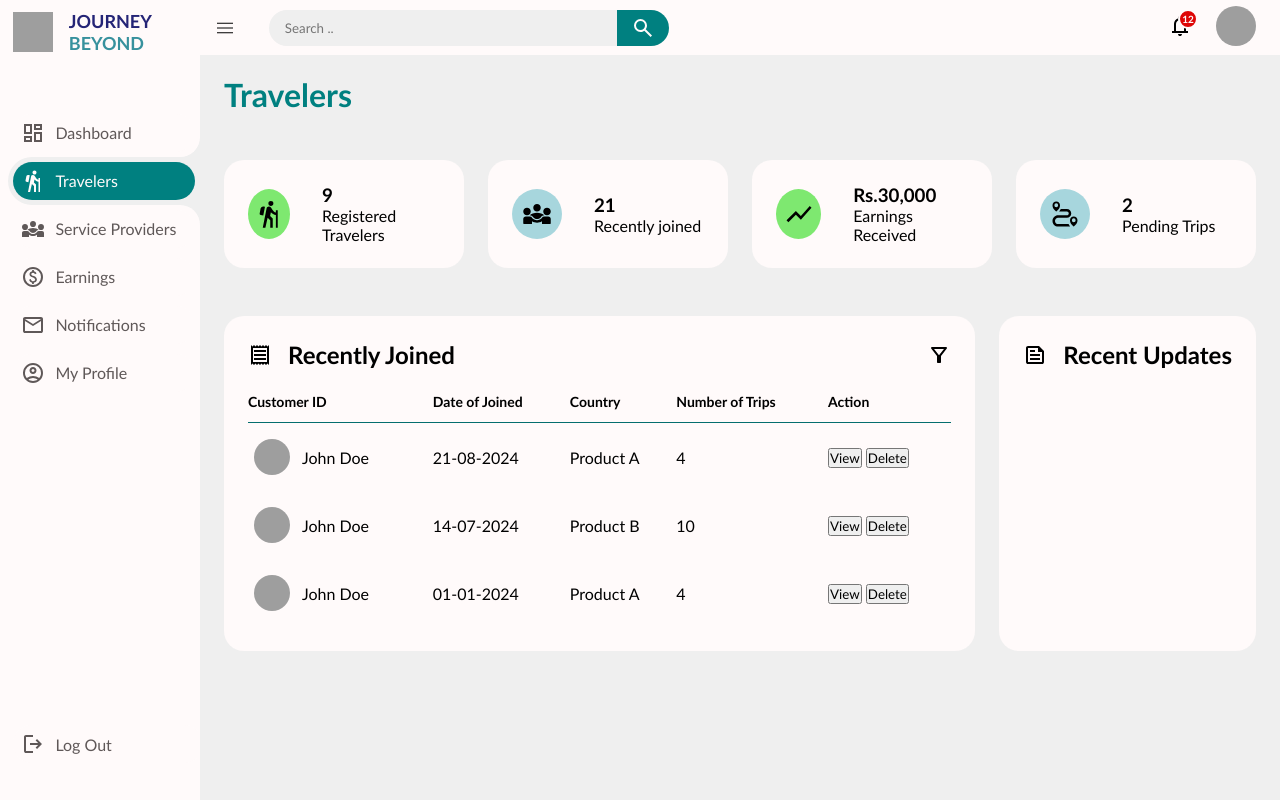
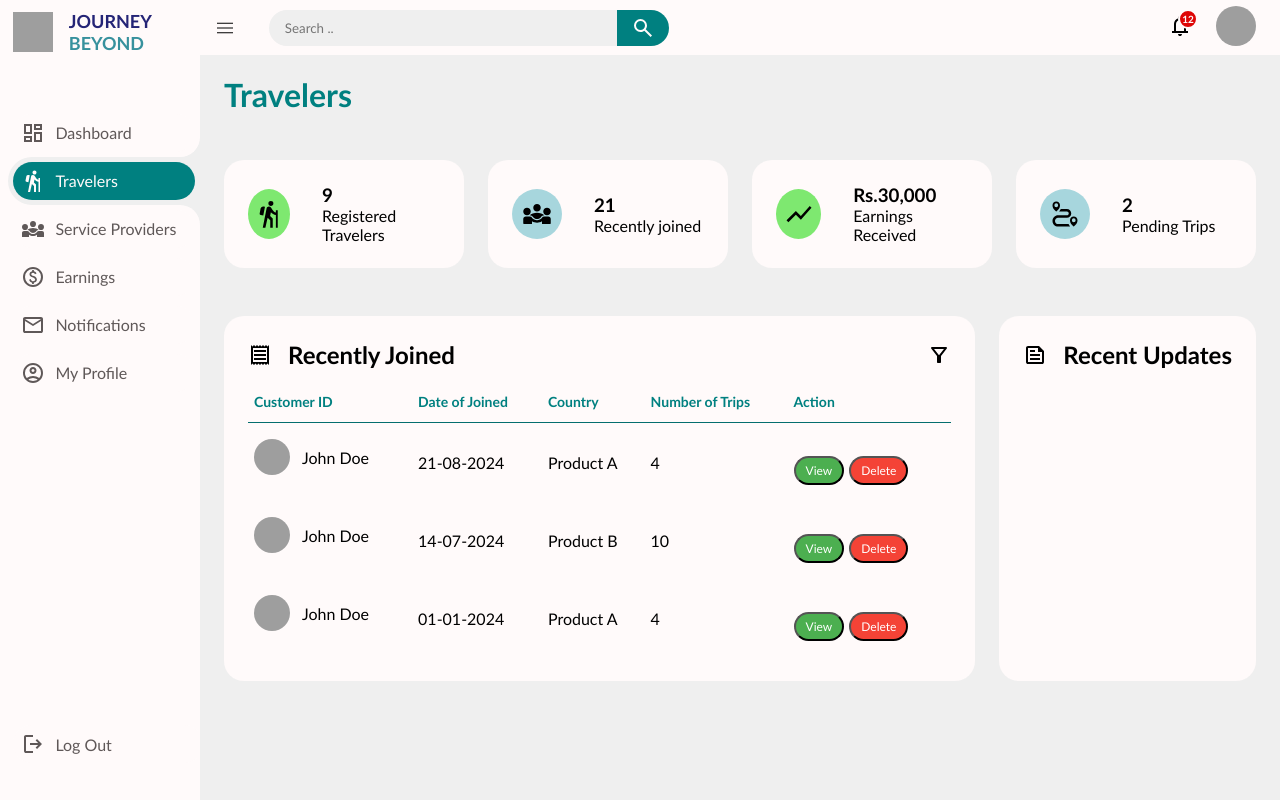
Before and after one commit to Thiwanga123/journeybeyond, a PHP site: page /Travelers.html in a window 1280 px wide. Run offline with PHP 8.4, Linux system fonts and the light colour scheme; grey boxes are pictures that could not be loaded.

Commit message:
updated the dashboard.css

```diff
--- a/New Admin Panel/Dashboard.css
+++ b/New Admin Panel/Dashboard.css
@@ -114,11 +114,15 @@
     padding-bottom: 12px;
     font-size: 14px;
     text-align: left;
+    padding-left: 6px;
+    color: var(--light-primary);
     border-bottom: 1px solid var(--light-success);
 }
 
 .content main .bottom-data .orders table td{
     padding: 16px 0;
+    padding-left: 6px;
+    text-align: left;
 }
 
 .content main .bottom-data .orders table tr td:first-child{
@@ -162,3 +166,169 @@
 .content main .bottom-data .orders table tbody tr td .status.cancelled{
     background: rgb(255, 50, 50);
 }
+
+.action-buttons {
+    display: flex;
+    gap: 5px;
+}
+.action-buttons button {
+    padding: 5px 10px;
+    border-radius: 20px;
+    cursor: pointer;
+    font-size: 12px;
+    transition: all 0.3s ease;
+}
+
+.view-btn {
+    background-color: #4CAF50;
+    color: white;
+}
+
+.view-btn:hover {
+    background-color: #45a049;
+}
+
+.delete-btn {
+    background-color: #f44336;
+    color: white;
+}
+
+.delete-btn:hover {
+    background-color: #d32f2f;
+}
+
+.reminders{
+    display: flex;
+    flex-direction: column;
+    gap: 20px;
+}
+
+.reminders .header{
+    display: flex;
+    align-items: center;
+}
+.reminders .header svg{
+    cursor: pointer;
+}
+
+.reminders .update-list{
+    display: flex;
+    flex-direction: column;
+    gap: 10px;
+}
+
+.reminders .update-list .update{
+    display: flex;
+    align-items: center;
+    gap: 10px;
+}
+
+.reminders .update-list .update img{
+    width: 40px;
+    height: 40px;
+    border-radius: 50%;
+}
+
+.reminders .update-list .update .update-info{
+    display: flex;
+    flex-direction: column;
+    gap: 10px;
+}
+
+.reminders .update-list .update .update-info .name-info{
+    font-weight: bold;
+}
+
+.reminders .update-list .update .update-info .service-info{
+    font-size: 12px;
+    color: #666;
+}
+
+.reminders .update-list .update .update-info .action-buttons{
+    display: flex;
+}
+
+.reminders .update-list .update .update-info .action-buttons button {
+    padding: 5px 10px;
+    border-radius: 20px;
+    cursor: pointer;
+    font-size: 12px;
+    transition: all 0.3s ease;
+}
+
+.reminders .update-list .update .update-info .action-buttons .view-btn {
+    background-color: #4CAF50;
+
+
+}
+
+.reminders .update-list .update .update-info .action-buttons .view-btn:hover {
+    background-color: #5fd265;
+}
+
+.reminders .update-list .update .update-info .action-buttons .reject-btn {
+    background-color: #e75147;
+    color: white;
+}
+
+.reminders .update-list .update .update-info .action-buttons .reject-btn:hover {
+    background-color: #d46161;
+}
+
+.reminders .update-list .update .update-info .action-buttons .approve-btn {
+    background-color: #2196F3;
+    color: white;
+}
+
+.reminders .earnings-image{
+    display: flex;
+    justify-content: center;
+    align-items: center;
+}
+
+.reminders .earnings-image img{
+    width: 100%;
+    height: auto;
+    height: 200px;
+}
+
+.reminders .update-list .update .update-info .action-buttons .approve-btn:hover {
+    background-color: #1e88e5;
+}
+@media screen and (max-width: 1200px) {
+    .reminders .update-list .update {
+        flex-direction: column;
+        align-items: flex-start;
+    }
+
+    .reminders .update-list .update .update-info {
+        margin-top: 10px;
+    }
+
+    .reminders .update-list .update .update-info .action-buttons {
+        margin-top: 10px;
+    }
+}
+
+@media screen and (max-width: 768px) {
+    .reminders .update-list .update .update-info .action-buttons {
+        flex-direction: column;
+    }
+
+    .reminders .update-list .update .update-info .action-buttons button {
+        margin-bottom: 5px;
+        width: 100%;
+    }
+}
+
+@media screen and (max-width: 480px) {
+    .reminders .update-list .update .update-info .name-info,
+    .reminders .update-list .update .update-info .service-info {
+        font-size: 14px;
+    }
+
+    .reminders .update-list .update .update-info .action-buttons button {
+        font-size: 10px;
+        padding: 3px 8px;
+    }
+}
```
